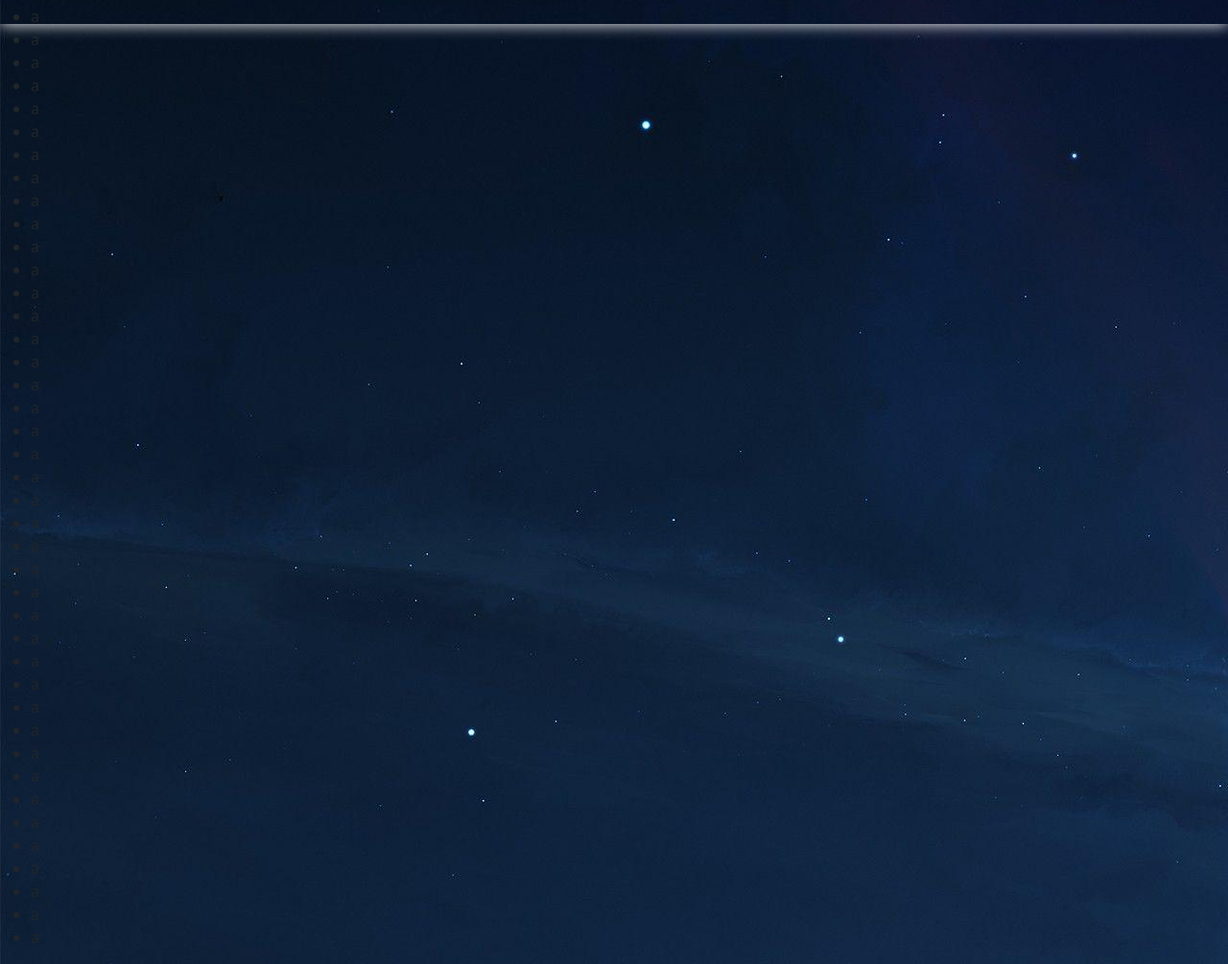
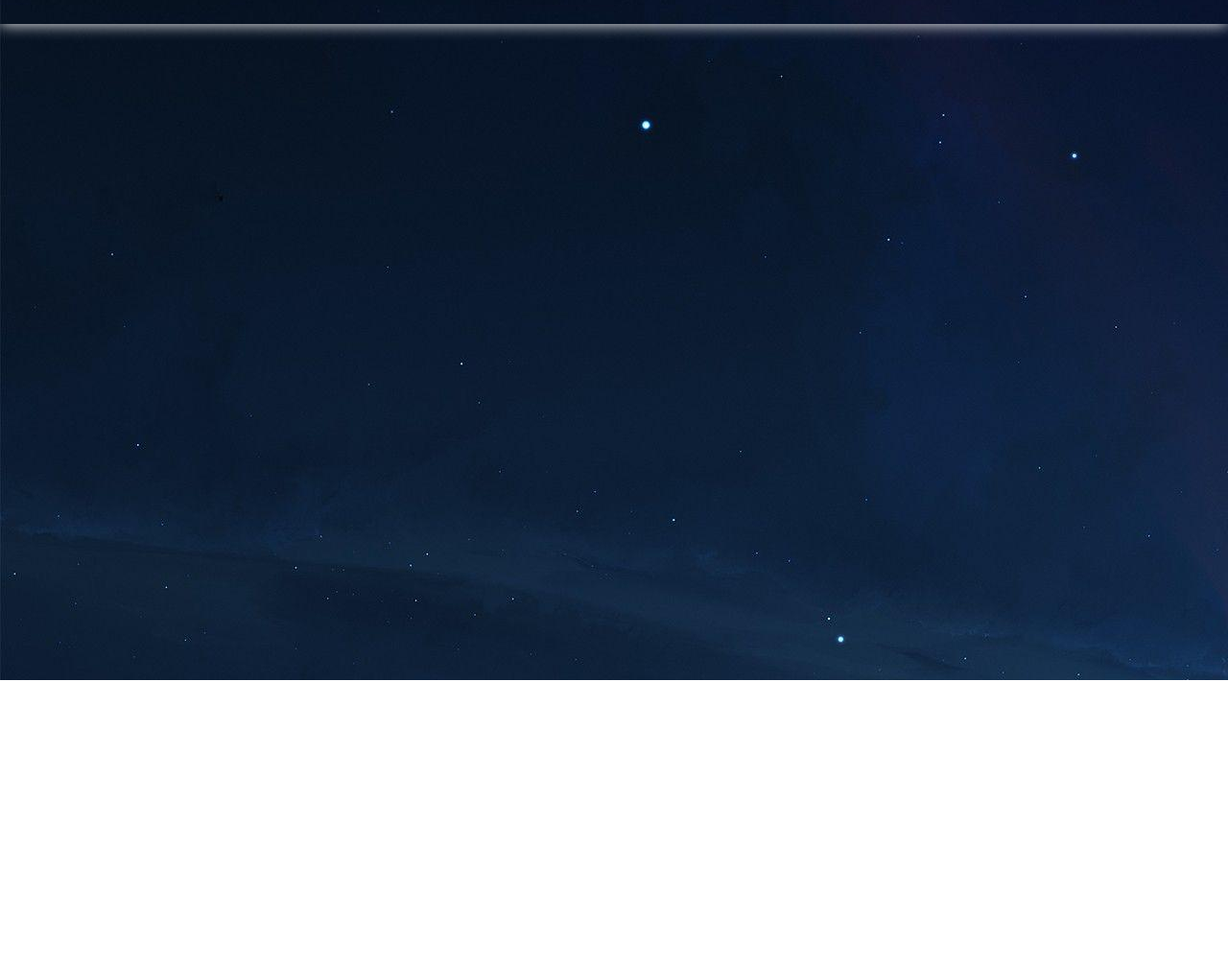
Before and after one commit to ComicKS/Middle., a plain HTML site: page index.html in a window 1280 px wide. Shown: the part 91-1096 px from the top of the page at 96% size. After the commit the page ends 800 px from the top, so only its background shows below. Drawn offline with nearby package versions, Linux system fonts and the light colour scheme.

Commit message:
Update index.html

```diff
--- a/index.html
+++ b/index.html
@@ -104,53 +104,7 @@
 
     <main>
         <section>
-            <ul>
-                <li>a</li>
-                <li>a</li>
-                <li>a</li>
-                <li>a</li>
-                <li>a</li>
-                <li>a</li>
-                <li>a</li>
-                <li>a</li>
-                <li>a</li>
-                <li>a</li>
-                <li>a</li>
-                <li>a</li>
-                <li>a</li>
-                <li>a</li>
-                <li>a</li>
-                <li>a</li>
-                <li>a</li>
-                <li>a</li>
-                <li>a</li>
-                <li>a</li>
-                <li>a</li>
-                <li>a</li>
-                <li>a</li>
-                <li>a</li>
-                <li>a</li>
-                <li>a</li>
-                <li>a</li>
-                <li>a</li>
-                <li>a</li>
-                <li>a</li>
-                <li>a</li>
-                <li>a</li>
-                <li>a</li>
-                <li>a</li>
-                <li>a</li>
-                <li>a</li>
-                <li>a</li>
-                <li>a</li>
-                <li>a</li>
-                <li>a</li>
-                <li>a</li>
-                <li>a</li>
-                <li>a</li>
-                <li>a</li>
-                <li>a</li>
-            </ul>
+
         </section>
     </main>
     <footer>
```
